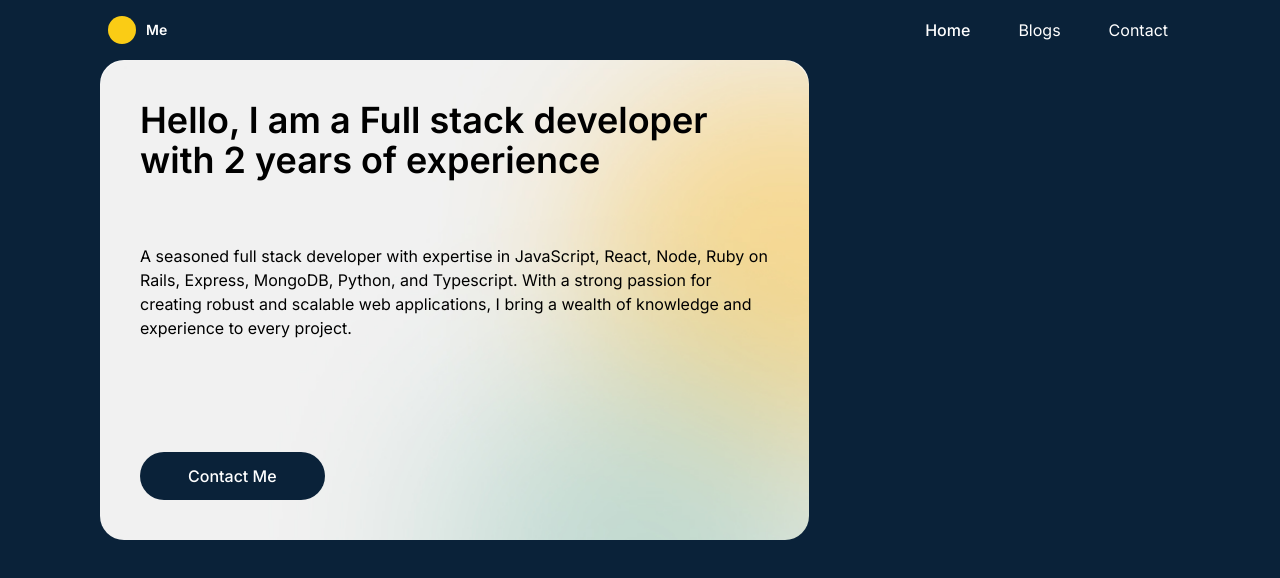
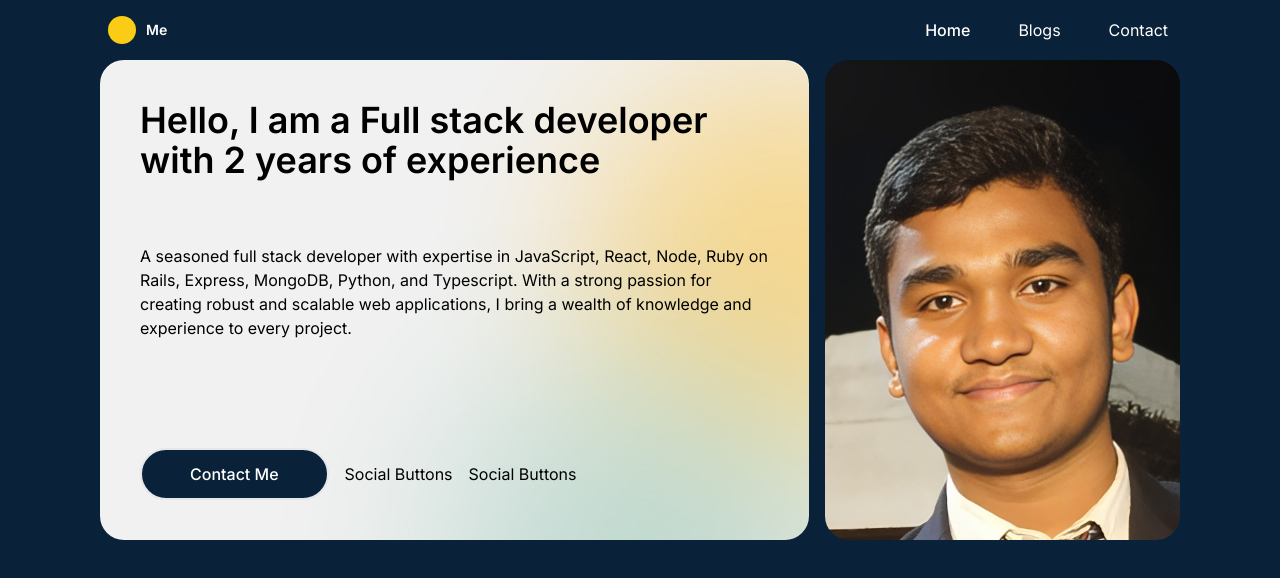
Before and after one commit to mrinalxdev/Mrinal-Portfolio, a Next.js app: page / in a window 1280 px wide. Shown: the top 578 px of the page. Built offline with nearby package versions, Linux system fonts and the light colour scheme.

Commit message:
Added New Assets

```diff
--- /dev/null
+++ b/src/app/components/SocialButtons.tsx
@@ -0,0 +1,11 @@
+import React from 'react'
+
+const SocialButtons = () => {
+  return (
+    <div>
+      Social Buttons
+    </div>
+  )
+}
+
+export default SocialButtons
--- a/src/app/page.tsx
+++ b/src/app/page.tsx
@@ -1,5 +1,5 @@
-import Image from "next/image";
 import Navbar from "./components/Navbar";
+import SocialButtons from "./components/SocialButtons";
 
 export default function Home() {
   return (
@@ -19,12 +19,15 @@ export default function Home() {
             I bring a wealth of knowledge and experience to every project.{" "}
           </p>
           <div className="flex flex-col lg:flex-row items-center gap-4 justify-self-end">
-            <button className="text-white bg-[#0A2239] font-medium py-3 px-12 rounded-full">Contact Me</button>
-            <div>{/* Social Links */}</div>
+            <button className="text-white duration-100 transition-all bg-[#0A2239] font-medium py-3 px-12 rounded-full hover:border border-2 hover:border-[#0A2239] hover:bg-transparent hover:text-black">Contact Me</button>
+            <div className="flex items-center gap-4">
+              <SocialButtons />
+              <SocialButtons />
+            </div>
           </div>
         </div>
 
-        <div />
+        <div className="h-[30rem] rounded-3xl p-8 bg-[url('../../public/profile.png')] bg-cover bg-no-repeat bg-center" />
       </section>
     </>
   );
```
Also changed, not shown: public/github.png (added), public/profile.png (added).
